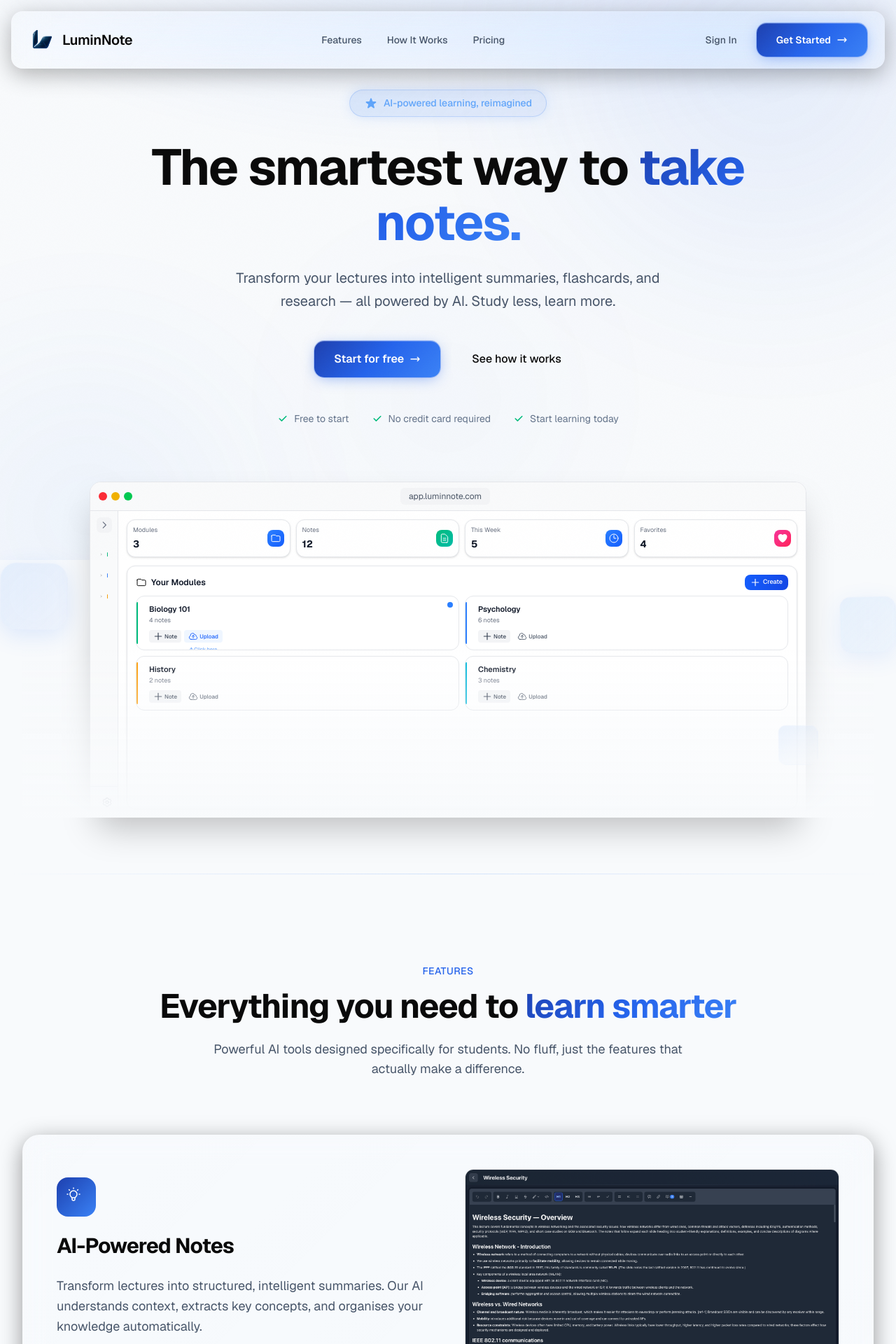
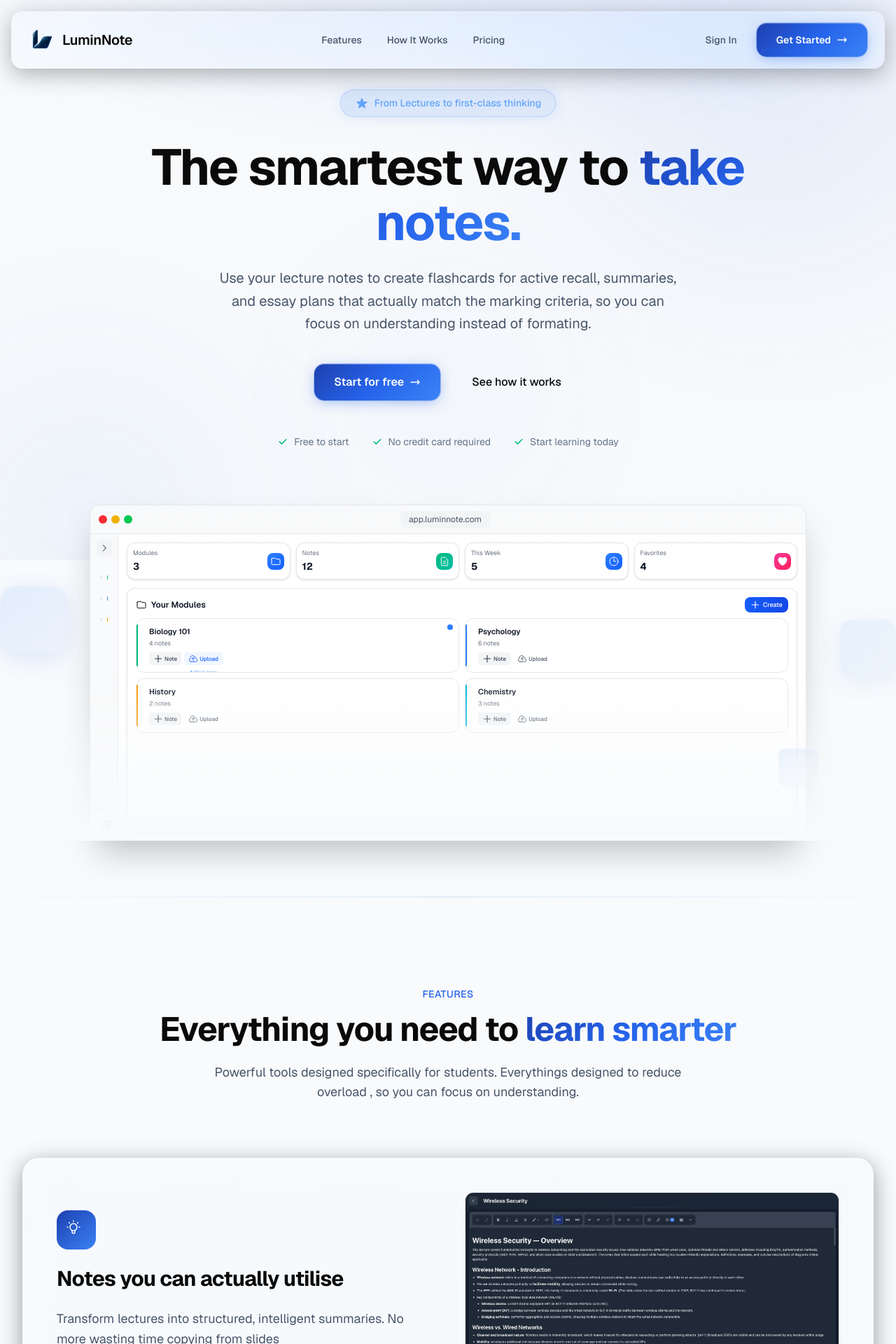
Before and after one commit to aziccardi04/LuminNote-Web, a Next.js app: page / in a window 1280 px wide. Shown: the top 1920 px of the page at 70% size. Built offline with nearby package versions, Linux system fonts and the light colour scheme.

Commit message:
New vocab

```diff
--- a/src/app/page.tsx
+++ b/src/app/page.tsx
@@ -59,8 +59,8 @@
           <path strokeLinecap="round" strokeLinejoin="round" strokeWidth={1.5} d="M9.663 17h4.673M12 3v1m6.364 1.636l-.707.707M21 12h-1M4 12H3m3.343-5.657l-.707-.707m2.828 9.9a5 5 0 117.072 0l-.548.547A3.374 3.374 0 0014 18.469V19a2 2 0 11-4 0v-.531c0-.895-.356-1.754-.988-2.386l-.548-.547z" />
         </svg>
       ),
-      title: 'AI-Powered Notes',
-      description: 'Transform lectures into structured, intelligent summaries. Our AI understands context, extracts key concepts, and organises your knowledge automatically.',
+      title: 'Notes you can actually utilise',
+      description: 'Transform lectures into structured, intelligent summaries. No more wasting time copying from slides',
       image: '/images/NoteEditor.png',
       color: 'from-[#1e40af] to-[#3b82f6]',
     },
@@ -70,8 +70,8 @@
           <path strokeLinecap="round" strokeLinejoin="round" strokeWidth={1.5} d="M19 11H5m14 0a2 2 0 012 2v6a2 2 0 01-2 2H5a2 2 0 01-2-2v-6a2 2 0 012-2m14 0V9a2 2 0 00-2-2M5 11V9a2 2 0 012-2m0 0V5a2 2 0 012-2h6a2 2 0 012 2v2M7 7h10" />
         </svg>
       ),
-      title: 'Intelligent Flashcards',
-      description: 'Auto-generated flashcards with spaced repetition. Learn 2x faster with scientifically-proven memory techniques that adapt to your learning pace.',
+      title: 'Flashcars you will actually use',
+      description: 'Instant flashcards built from your notes. Designed aound active recall, the most efficeint way to strengthen memory.',
       isInteractiveDemo: true,
       color: 'from-[#2563eb] to-[#60a5fa]',
     },
@@ -82,7 +82,7 @@
         </svg>
       ),
       title: 'Research & Citations',
-      description: 'Get accurate academic sources and perfectly formatted citations. APA, MLA, Harvard, Chicago — all generated instantly from your notes.',
+      description: 'Get accurate academic sources and perfectly formatted citations. Connect your notes to real academic research, then genrate citations in seconds',
       color: 'from-[#1d4ed8] to-[#3b82f6]',
     },
   ];
@@ -90,26 +90,26 @@
   const steps = [
     {
       number: '01',
-      title: 'Upload your content',
-      description: 'Drop in lecture notes, PDFs, recordings, or any study material.',
+      title: 'Add your notes',
+      description: 'We identify the key themes and arguments youre working with.',
     },
     {
       number: '02',
-      title: 'AI transforms it',
-      description: 'Our models structure, summarise, and create study materials instantly.',
+      title: 'Find relevant research',
+      description: 'Access real academic papers connected to your topics, fast.',
     },
     {
       number: '03',
-      title: 'Study smarter',
-      description: 'Use personalised flashcards and summaries to learn more effectively.',
+      title: 'Reference correctly',
+      description: 'Generate properly formatted citations in APA, MLA, Harvard, Chicago or Vancouver, instantly.',
     },
   ];
 
   const testimonials = [
     {
-      quote: "LuminNote has completely transformed how I study. The AI summaries save me hours of work every week.",
+      quote: "LuminNote has transformed how I learn. The summaries save me hours of work every week.",
       author: 'Emma S.',
-      role: 'Medical Student, Oxford',
+      role: 'Medical Student, Nottingham',
       avatar: 'ES',
     },
     {
@@ -119,7 +119,7 @@
       avatar: 'JD',
     },
     {
-      quote: "I've tried many note-taking apps, but LuminNote is in a league of its own. It actually understands my content.",
+      quote: "I've tried many note-taking apps, but LuminNote is the easisets to use and It actually understands my content.",
       author: 'Anna S.',
       role: 'Psychology Student, UCL',
       avatar: 'AS',
@@ -127,12 +127,11 @@
   ];
 
   const pricingFeatures = [
-    'Unlimited AI-powered notes',
+    'Automatic Lecture Notes',
     'Smart flashcard generation',
     'Research & citation tools',
     'Priority support',
-    'Advanced study analytics',
-    'Export to any format',
+    'Essay Planning',
   ];
 
   return (
@@ -224,7 +223,7 @@
               className="inline-flex items-center gap-2 badge mb-8"
             >
               <SparkleIcon />
-              <span>AI-powered learning, reimagined</span>
+              <span>From Lectures to first-class thinking</span>
             </motion.div>
 
             {/* Headline */}
@@ -252,8 +251,8 @@
               transition={{ duration: 0.6, delay: 0.4 }}
               className="text-lg sm:text-xl text-[var(--foreground-secondary)] mb-10 max-w-2xl mx-auto leading-relaxed"
             >
-              Transform your lectures into intelligent summaries, flashcards, and research — all powered by AI.
-              Study less, learn more.
+              Use your lecture notes to create flashcards for active recall, summaries, and essay plans that actually match
+              the marking criteria, so you can focus on understanding instead of formating.
             </motion.p>
 
             {/* CTAs */}
@@ -358,7 +357,8 @@
               <span className="gradient-text"> learn smarter</span>
             </h2>
             <p className="text-lg text-[var(--foreground-secondary)] max-w-2xl mx-auto">
-              Powerful AI tools designed specifically for students. No fluff, just the features that actually make a difference.
+              Powerful tools designed specifically for students. Everythings designed to reduce overload
+              , so you can focus on understanding.
             </p>
           </AnimatedSection>
 
```
